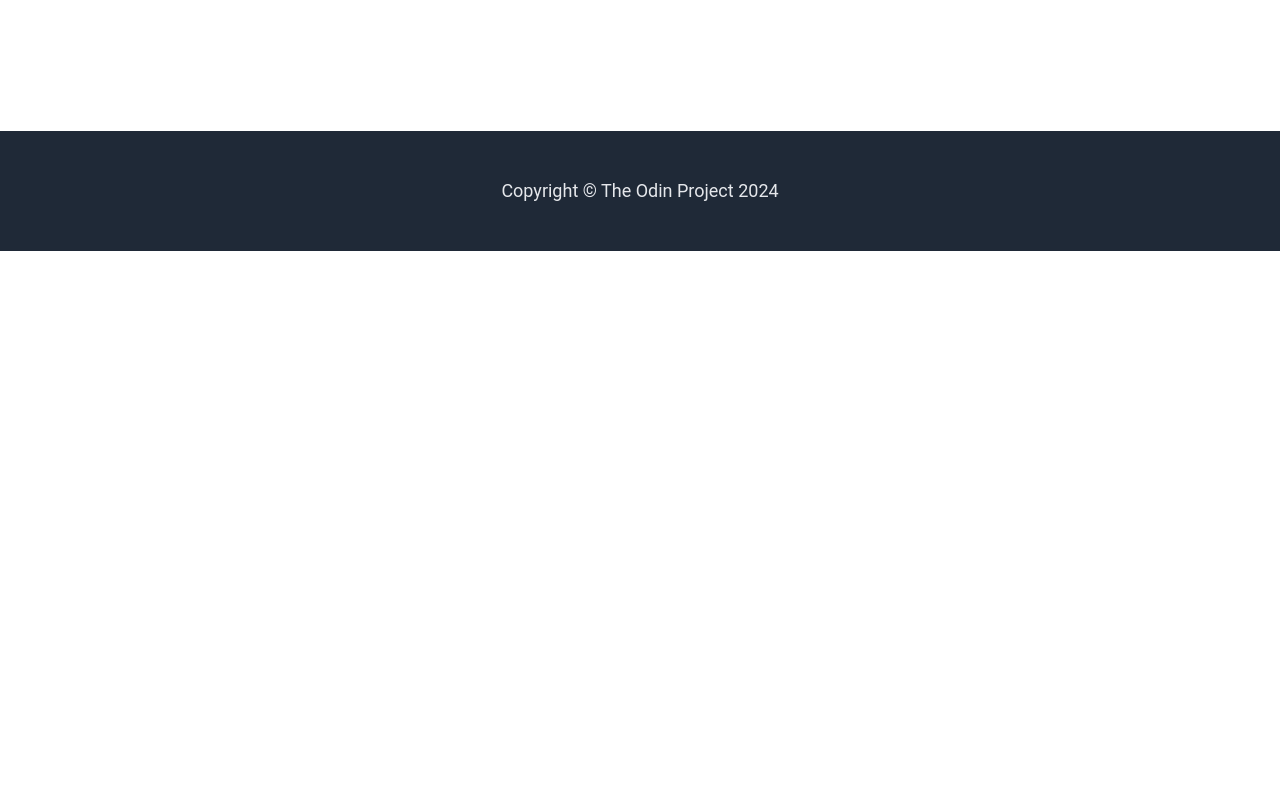
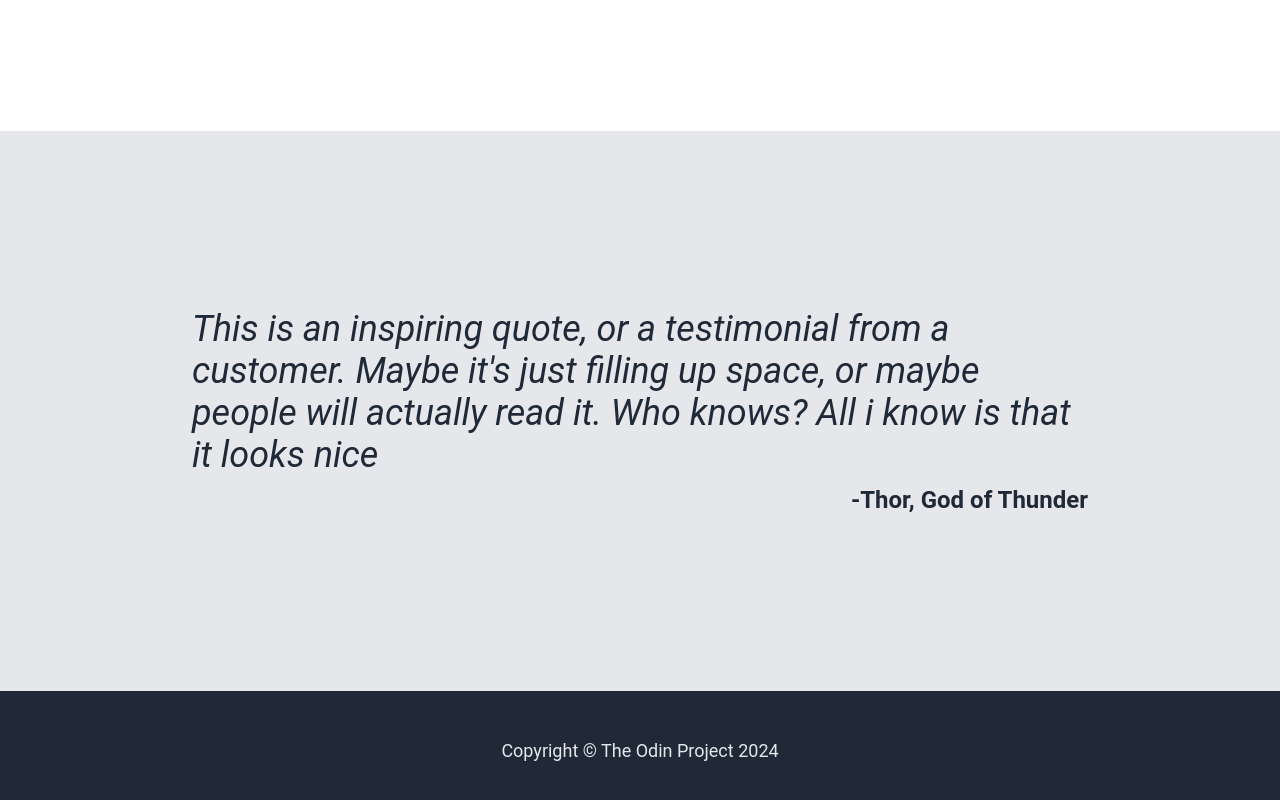
Before and after one commit to narandza/top-landnig-page, a plain HTML site: page index.html in a window 1280 px wide. Shown: the part 1274-2074 px from the top of the page. Before the commit the page ends 1525 px from the top, so only its background shows below. Drawn offline with Linux system fonts and the light colour scheme.

Commit message:
add quote

```diff
--- a/index.html
+++ b/index.html
@@ -68,6 +68,15 @@
           </div>
         </div>
       </div>
+
+      <div class="content-quote">
+        <p class="quote">
+          This is an inspiring quote, or a testimonial from a customer. Maybe
+          it's just filling up space, or maybe people will actually read it. Who
+          knows? All i know is that it looks nice
+        </p>
+        <p class="author">-Thor, God of Thunder</p>
+      </div>
     </main>
     <footer>
       <p class="copyright">Copyright &copy; The Odin Project 2024</p>
--- a/style.css
+++ b/style.css
@@ -21,7 +21,6 @@
 }
 
 header,
-main,
 footer {
   padding: 0 15%;
 }
@@ -105,9 +104,14 @@
 
 /* Main */
 
+.content-cards,
+.content-quote {
+  height: 70vh;
+  padding: 0 15%;
+}
+
 .content-cards {
   text-align: center;
-  height: 70vh;
 }
 
 .cards-heading {
@@ -142,3 +146,24 @@
   margin-top: 10px;
   color: #1f2937;
 }
+
+.content-quote {
+  background-color: #e5e7eb;
+  display: flex;
+  flex-direction: column;
+  justify-content: center;
+  align-items: center;
+  color: #1f2937;
+}
+
+.quote {
+  font-size: 36px;
+  font-style: italic;
+}
+
+.author {
+  margin-top: 10px;
+  align-self: flex-end;
+  font-size: 24px;
+  font-weight: 700;
+}
```
